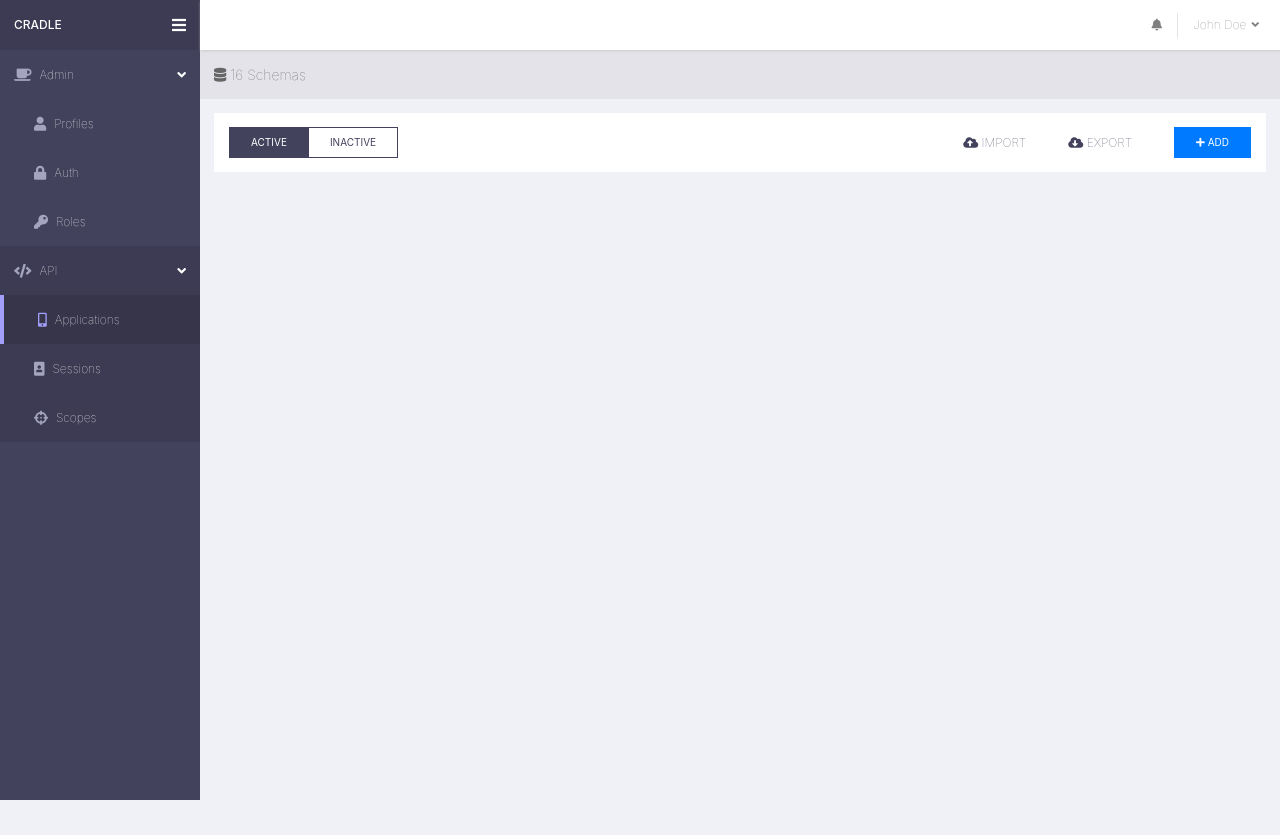
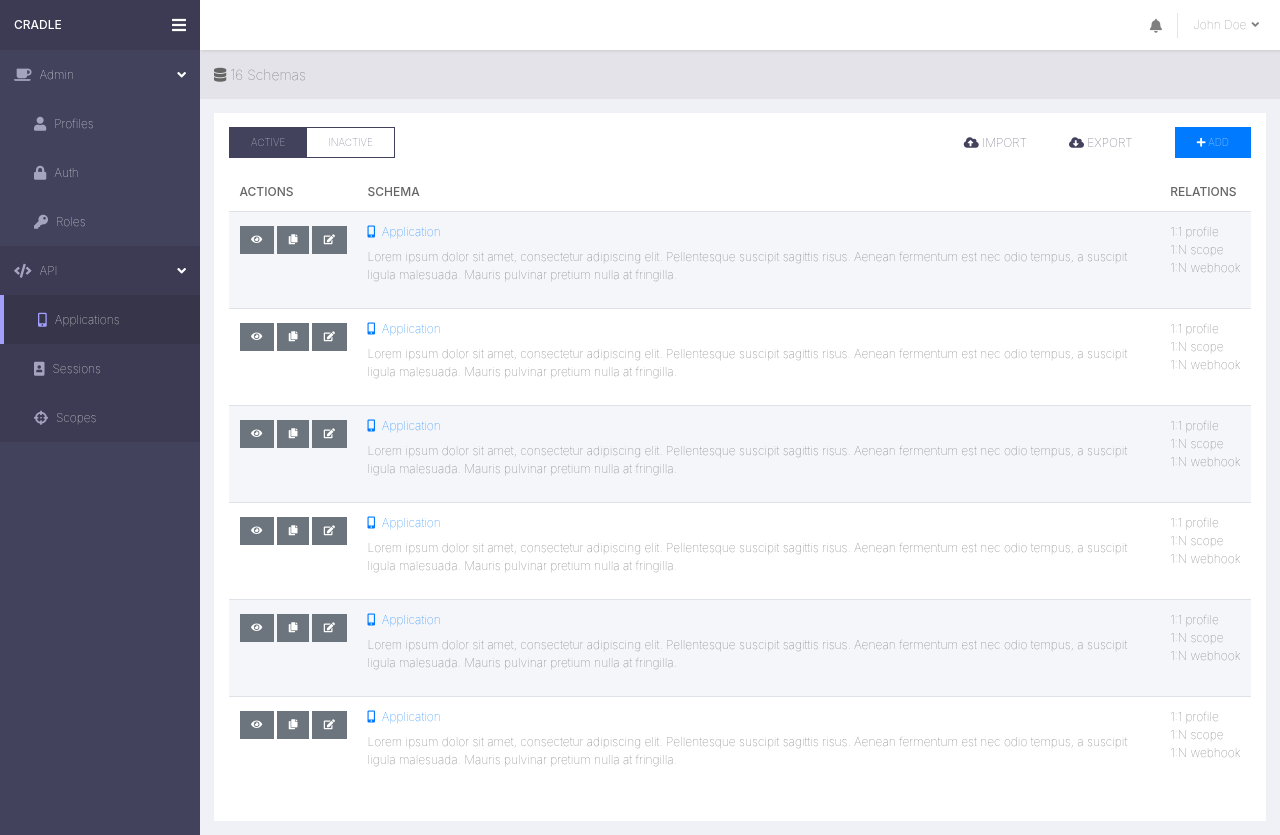
Before and after one commit to geum/template, a React (Create React App) app: page /admin/schema/search in a window 1280 px wide. Before the commit the page ends 800 px from the top, so only its background shows below. Built offline with nearby package versions, Linux system fonts and the light colour scheme.

Commit message:
table layout, sidebar fixes

```diff
--- a/src/components/layout/styles.scss
+++ b/src/components/layout/styles.scss
@@ -1,12 +1,14 @@
 .layout-default {
   .sidebar-container {
-    height: 100vh;
+    height: auto;
+    min-height: 100vh;
     max-width: 200px;
     min-width: 200px;
     width: 200px;
   }
 
   .content-container {
+    overflow-x: auto;
     width: 100%;
   }
 }
--- a/src/components/schema/Search.js
+++ b/src/components/schema/Search.js
@@ -1,10 +1,86 @@
 import React from 'react';
 import { Link } from 'react-router-dom';
 
+/**
+ * Schema Search Component
+ *
+ * @extends React.Component
+ */
 class Search extends React.Component {
+  /**
+   * Sets the initial state
+   *
+   * @param {Object} props
+   */
+  constructor(props) {
+    super(props);
+
+    // initial state
+    this.state = {
+      schemas: [{}, {}, {}, {}, {}, {}]
+    }
+  }
+
+  /**
+   * Renders schema row
+   *
+   * @return {Component}
+   */
+  renderSchemas() {
+    let { schemas } = this.state;
+
+    return schemas.map((value, index) => {
+      return (
+        <tr>
+          <td className="actions nowrap">
+            <Link to="#" className="btn btn-secondary my-1">
+              <i className="fa fa-eye"></i>
+            </Link>
+            &nbsp;
+            <Link to="#" className="btn btn-secondary my-1">
+              <i className="fa fa-copy"></i>
+            </Link>
+            &nbsp;
+            <Link to="#" className="btn btn-secondary my-1">
+              <i className="fa fa-edit"></i>
+            </Link>
+          </td>
+          <td className="detail">
+            <Link to="#" className="d-block mb-2">
+              <i className="fa fa-mobile-alt"></i>&nbsp;
+              Application
+            </Link>
+            <p>
+              Lorem ipsum dolor sit amet, consectetur adipiscing elit.
+              Pellentesque suscipit sagittis risus. Aenean fermentum
+              est nec odio tempus, a suscipit ligula malesuada.
+              Mauris pulvinar pretium nulla at fringilla.
+            </p>
+          </td>
+          <td className="relations nowrap">
+            <span className="d-block">
+              1:1 profile
+            </span>
+            <span className="d-block">
+              1:N scope
+            </span>
+            <span className="d-block">
+              1:N webhook
+            </span>
+          </td>
+        </tr>
+      )
+    });
+  }
+
+  /**
+   * Renders the component
+   *
+   * @return {Component}
+   */
   render() {
     return (
-      <div className="container-fluid">
+      <div className="container-fluid admin-schema">
         <div className="heading row">
           <div className="col-md p-3">
             <i className="fas fa-database"></i>&nbsp;
@@ -13,25 +89,52 @@ class Search extends React.Component {
         </div>
 
         <div className="content row">
-          <div className="col-md bg-white m-3 py-3">
+          <div className="col-md bg-white m-3 py-3 overflow-hidden">
             <div className="actions row">
               <div className="col-md">
-                <div class="btn-group" role="group" aria-label="Basic example">
-                  <button type="button" class="btn btn-purple px-4 py-2">ACTIVE</button>
-                  <button type="button" class="btn btn-outline-purple px-4 py-2">INACTIVE</button>
+                <div className="btn-group" role="group">
+                  <button
+                    type="button"
+                    className="btn btn-purple px-4 py-2"
+                  >
+                    ACTIVE
+                  </button>
+                  <button
+                    type="button"
+                    className="btn btn-outline-purple px-4 py-2"
+                  >
+                    INACTIVE
+                  </button>
                 </div>
               </div>
 
               <div className="col-md d-flex align-items-center justify-content-end">
-                <a className="d-inline-block ml-5 text-purple" href="#">
+                <a className="d-inline-block ml-5 text-purple text-small" href="#">
                   <i className="fas fa-cloud-upload-alt"></i> IMPORT
                 </a>
-                <a className="d-inline-block ml-5 text-purple" href="#">
+                <a className="d-inline-block ml-5 text-purple text-small" href="#">
                   <i className="fas fa-cloud-download-alt"></i> EXPORT
                 </a>
                 <Link to="#" className="btn btn-primary d-inline-block ml-5 px-4 py-2">
                   <i className="fas fa-plus"></i> ADD
                 </Link>
+              </div>
+            </div>
+
+            <div className="row mt-3 overflow-x-scroll">
+              <div className="col">
+                <table className="table table-striped table-overflow">
+                  <thead>
+                    <tr>
+                      <th>ACTIONS</th>
+                      <th>SCHEMA</th>
+                      <th>RELATIONS</th>
+                    </tr>
+                  </thead>
+                  <tbody>
+                    {this.renderSchemas()}
+                  </tbody>
+                </table>
               </div>
             </div>
           </div>
--- a/src/components/schema/styles.scss
+++ b/src/components/schema/styles.scss
@@ -1,4 +1,6 @@
-.heading {
-  background-color: #E3E3E9;
-  color: #666666;
+.admin-schema {
+  .heading {
+    background-color: #E3E3E9;
+    color: #666666;
+  }
 }
--- a/src/styles/_buttons.scss
+++ b/src/styles/_buttons.scss
@@ -1,6 +1,7 @@
 .btn {
   border-radius: 0;
   font-size: 10px;
+  font-weight: lighter;
 }
 
 .btn-purple {
--- a/src/styles/_general.scss
+++ b/src/styles/_general.scss
@@ -4,6 +4,27 @@ html, body {
   font-weight: lighter;
   margin: 0;
   padding: 0;
-  height: '100%';
-  width: '100%';
+  height: 100%;
+  width: 100%;
 }
+
+table {
+  color: #666666 !important;
+  font-size: 12px;
+
+  &.table-striped tbody tr:nth-of-type(odd) {
+    background-color: #F5F6FA;
+  }
+
+  thead th {
+    border: none !important;
+    font-weight: 500;
+    font-size: 12px;
+  }
+}
+
+.nowrap { white-space: nowrap; }
+.overflow-scroll { overflow: scroll; }
+.overflow-hidden { overflow: hidden; }
+.overflow-x-scroll { overflow-x: scroll; }
+.overflow-y-scroll { overflow-y: scroll; }
--- a/src/styles/_texts.scss
+++ b/src/styles/_texts.scss
@@ -1,4 +1,4 @@
-a {
+.text-small {
   font-size: 12px;
 }
 
```
